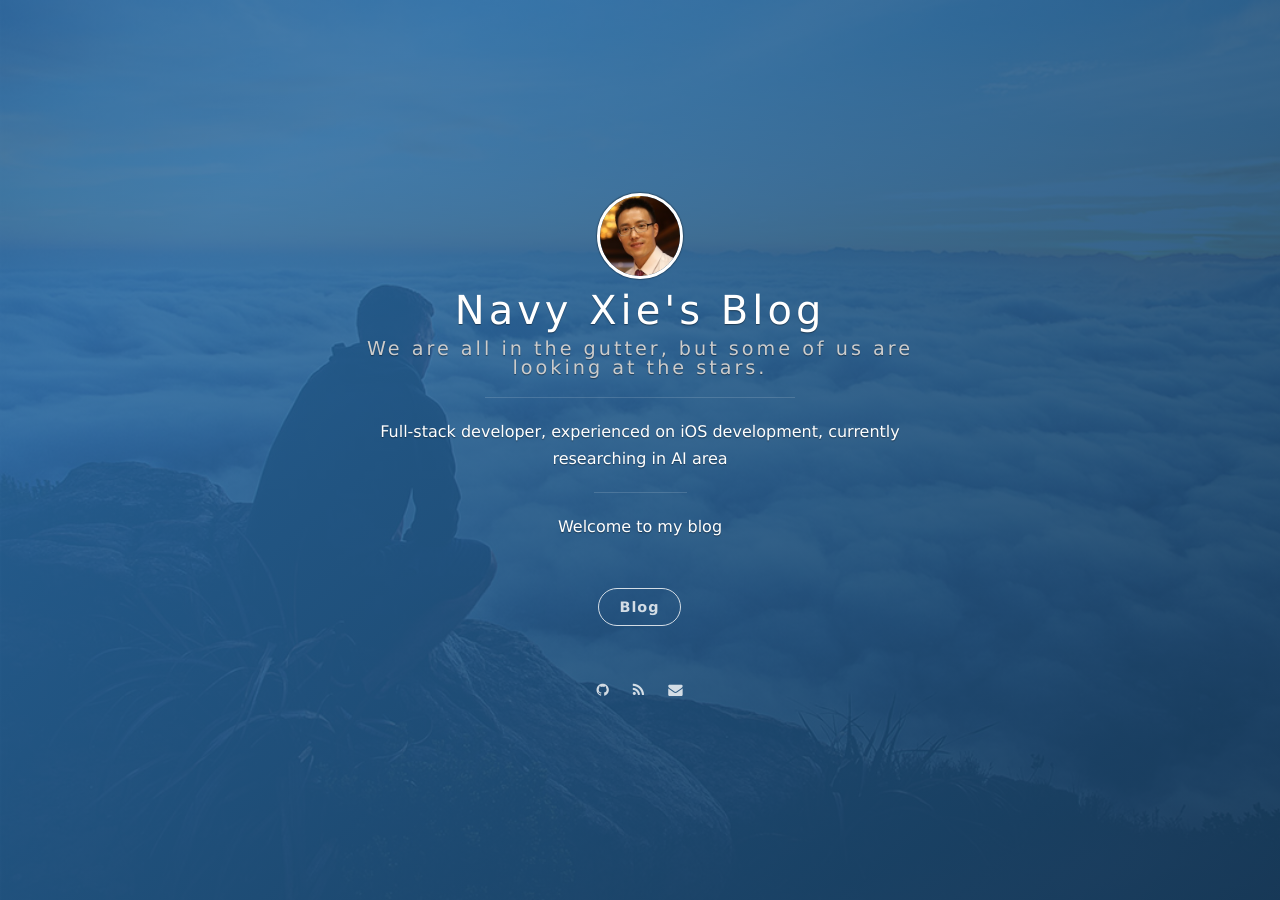
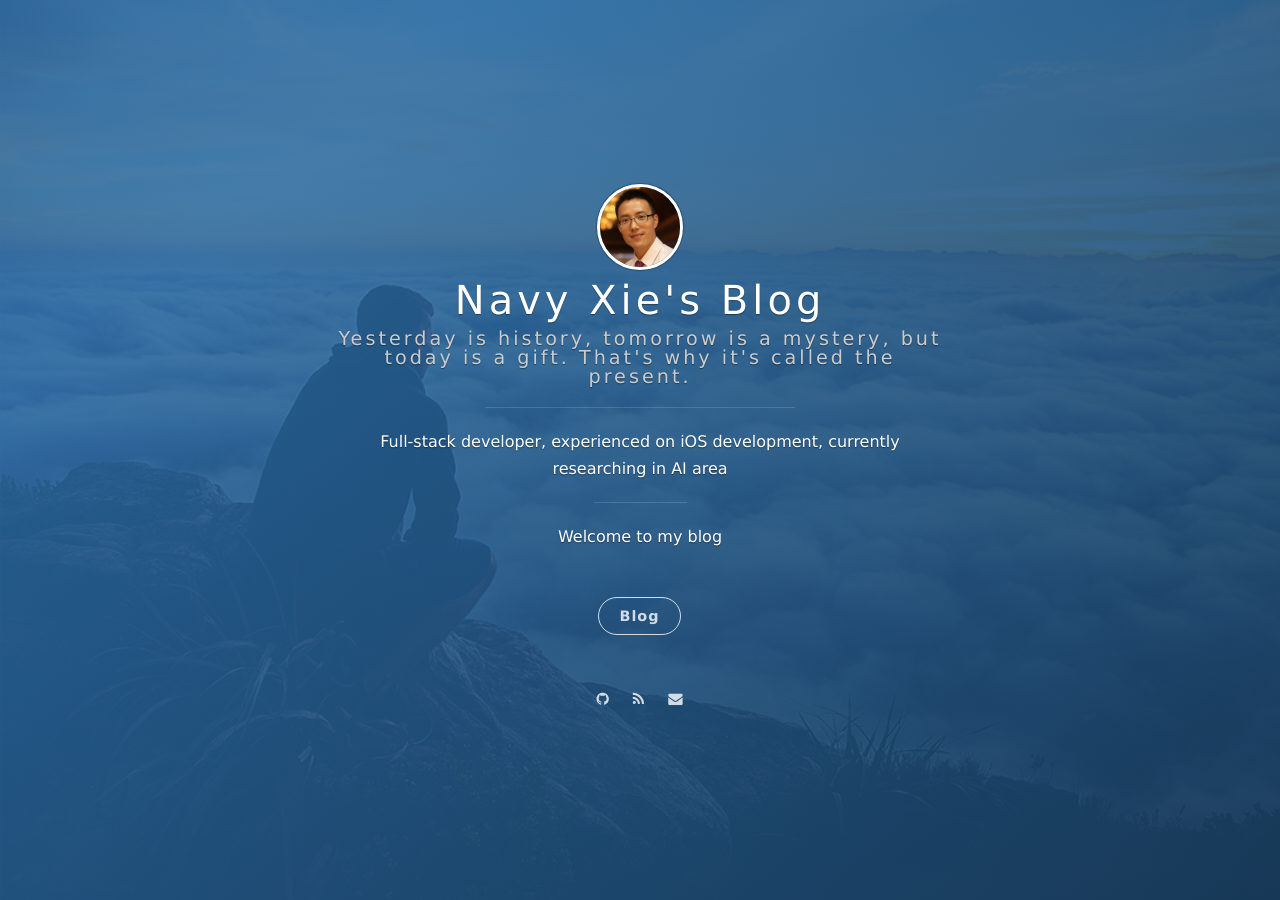
Before and after one commit to navy-xie/navy-xie.github.io, a Jekyll site: the page built from index.html, in a window 1280 px wide. Built offline with Jekyll 4.4.1, drawn with Linux system fonts in a browser that asks for light colours; nearby versions of some CDN libraries; the list of posts is cut into pages by our own code.

Commit message:
Update _config.yml

```diff
--- a/_config.yml
+++ b/_config.yml
@@ -1,6 +1,6 @@
 # Basic
 title: Navy Xie's Blog
-subtitle: We are all in the gutter, but some of us are looking at the stars.
+subtitle: Yesterday is history, tomorrow is a mystery, but today is a gift. That's why it's called the present.
 welcome_message: Welcome to my blog
 description: Full-stack developer, experienced on iOS development, currently researching in AI area
 creator: <a href="https://www.navyxie.cn">Navy Xie</a>
```
